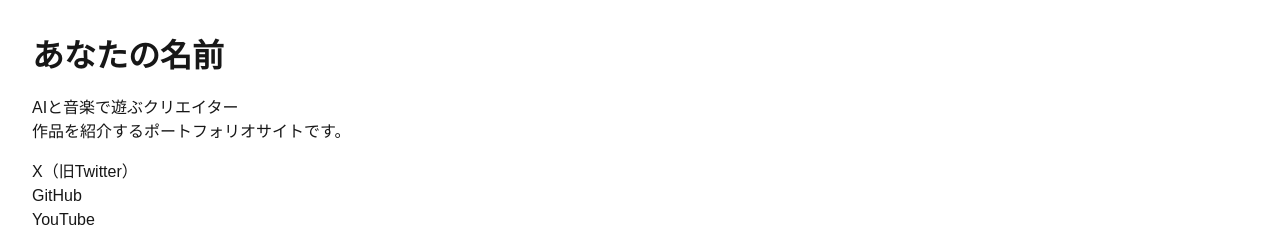
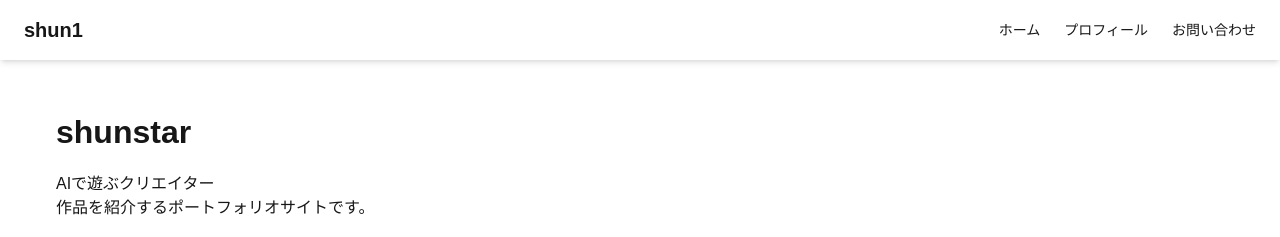
Before and after one commit to shunstargit/my-portfolio, a Next.js app: page / in a window 1280 px wide. Shown: the top 237 px of the page. Built offline with nearby package versions, Linux system fonts and the light colour scheme.

Commit message:
ナビゲーション追加とレイアウト修正

```diff
--- a/app/layout.js
+++ b/app/layout.js
@@ -1,4 +1,5 @@
 import { Geist, Geist_Mono } from "next/font/google";
+import Link from "next/link"; // ← 追加
 import "./globals.css";
 
 const geistSans = Geist({
@@ -19,10 +20,19 @@ export const metadata = {
 export default function RootLayout({ children }) {
   return (
     <html lang="en">
-      <body
-        className={`${geistSans.variable} ${geistMono.variable} antialiased`}
-      >
-        {children}
+      <body className={`${geistSans.variable} ${geistMono.variable} antialiased`}>
+        {/* ▼ ナビゲーションメニュー */}
+        <header className="bg-white shadow-md px-6 py-4 flex justify-between items-center">
+          <h1 className="text-xl font-bold">shun1</h1>
+          <nav className="space-x-6 text-sm">
+            <Link href="/">ホーム</Link>
+            <Link href="/about">プロフィール</Link>
+            <Link href="/contact">お問い合わせ</Link>
+          </nav>
+        </header>
+
+        {/* ▼ 各ページの内容 */}
+        <main className="px-6 py-4">{children}</main>
       </body>
     </html>
   );
--- a/app/page.js
+++ b/app/page.js
@@ -5,15 +5,15 @@ import works from '../data/works.json';
 export default function Home() {
   return (
     <main style={{ padding: "2rem", fontFamily: "sans-serif" }}>
-      <h1 style={{ fontSize: "2rem", fontWeight: "bold" }}>あなたの名前</h1>
-      <p style={{ marginTop: "1rem" }}>AIと音楽で遊ぶクリエイター</p>
+      <h1 style={{ fontSize: "2rem", fontWeight: "bold" }}>shunstar</h1>
+      <p style={{ marginTop: "1rem" }}>AIで遊ぶクリエイター</p>
       <p>作品を紹介するポートフォリオサイトです。</p>
 
       {/* SNSリンク */}
       <div style={{ marginTop: "1rem" }}>
-        <a href="https://x.com/yourname" target="_blank" rel="noopener noreferrer">X（旧Twitter）</a><br />
-        <a href="https://github.com/yourname" target="_blank" rel="noopener noreferrer">GitHub</a><br />
-        <a href="https://youtube.com/@yourchannel" target="_blank" rel="noopener noreferrer">YouTube</a>
+        <a href="https://x.com/shunstar11" target="_blank" rel="noopener noreferrer">X（旧Twitter）</a><br />
+        <a href="https://github.com/shunstargit/my-portfolio.git" target="_blank" rel="noopener noreferrer">GitHub</a><br />
+        <a href="https://www.youtube.com/@shunstar" target="_blank" rel="noopener noreferrer">YouTube</a>
       </div>
 
       {/* 作品一覧表示（カード型・正方形画像・リンク付き） */}
```
